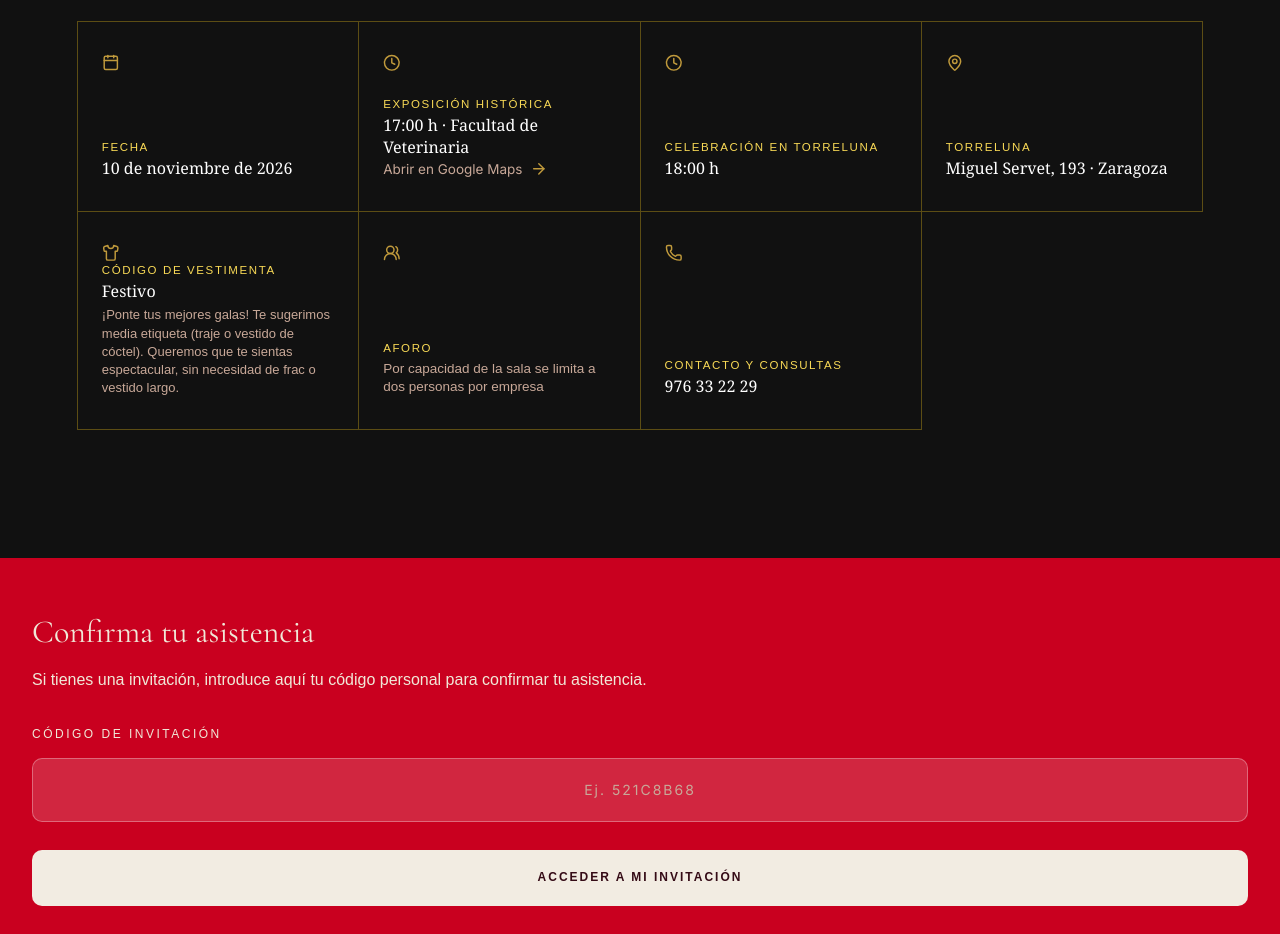
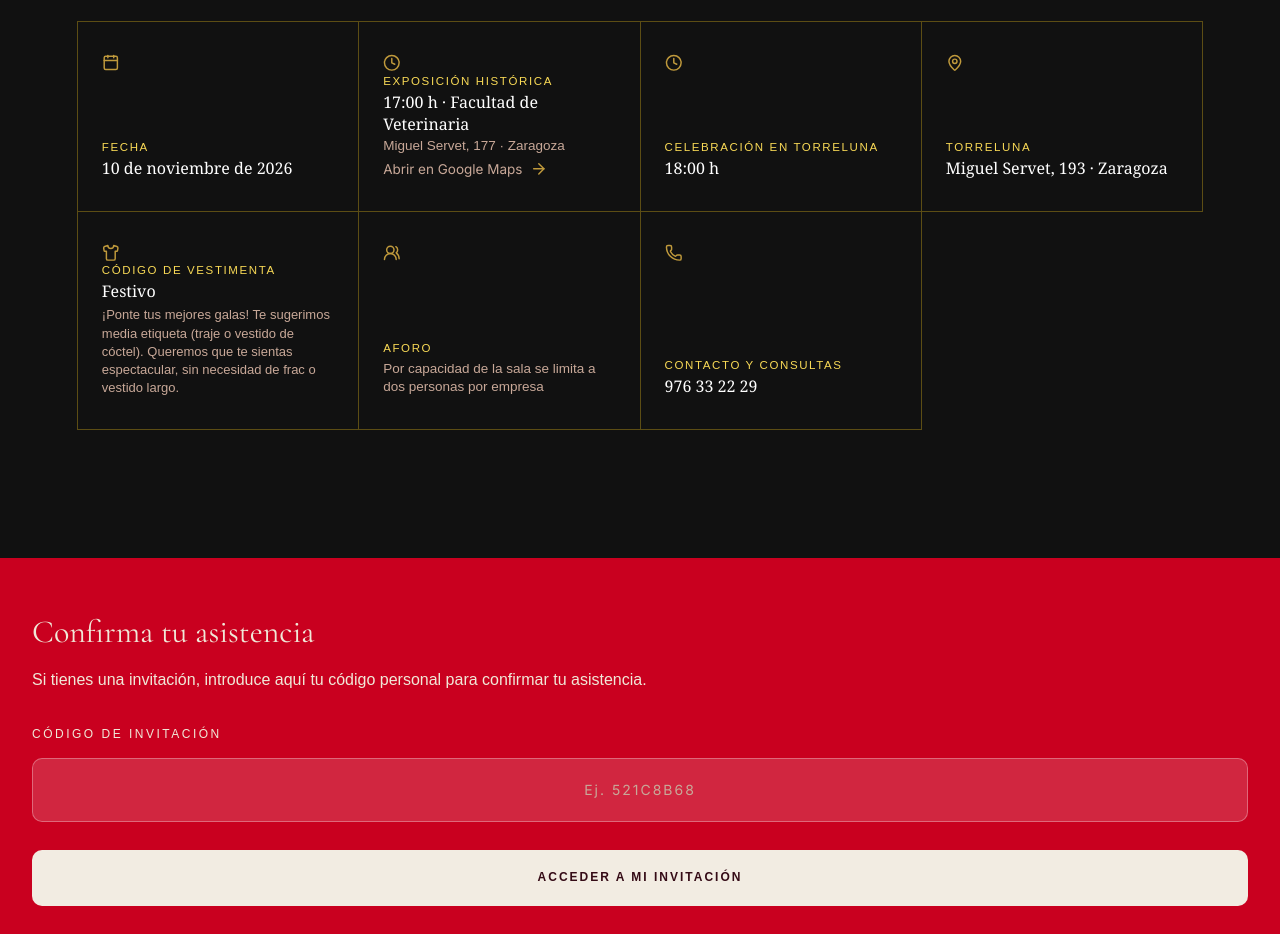
Before and after one commit to Tsuki-byte/Aniversario, a React (Vite) app: page / in a window 1280 px wide. Shown: the part 7560-8494 px from the top of the page. Built offline with nearby package versions, Linux system fonts and the light colour scheme; no server answers; the database is empty.

Commit message:
feat: add Facultad de Veterinaria address

```diff
--- a/src/App.jsx
+++ b/src/App.jsx
@@ -466,6 +466,7 @@ export default function App() {
             <Clock size={24} aria-hidden="true" />
             <span>Exposición histórica</span>
             <strong>17:00 h · Facultad de Veterinaria</strong>
+            <p style={{ fontSize: '13.5px', color: 'var(--text-wine-sub)', lineHeight: '1.4', marginTop: '2px', marginBottom: '2px' }}>Miguel Servet, 177 · Zaragoza</p>
             <a href="https://maps.app.goo.gl/6KESW6yhABA5VNUbA?g_st=ic" target="_blank" rel="noreferrer" style={{ display: 'inline-flex', alignItems: 'center', gap: '8px', fontSize: '13.5px', color: 'var(--text-wine-sub)', textDecoration: 'none', marginTop: '2px', textTransform: 'none', fontFamily: 'Inter, sans-serif', lineHeight: '1.4', fontWeight: 'normal' }}>
               Abrir en Google Maps <ArrowRight size={16} aria-hidden="true" />
             </a>
```
